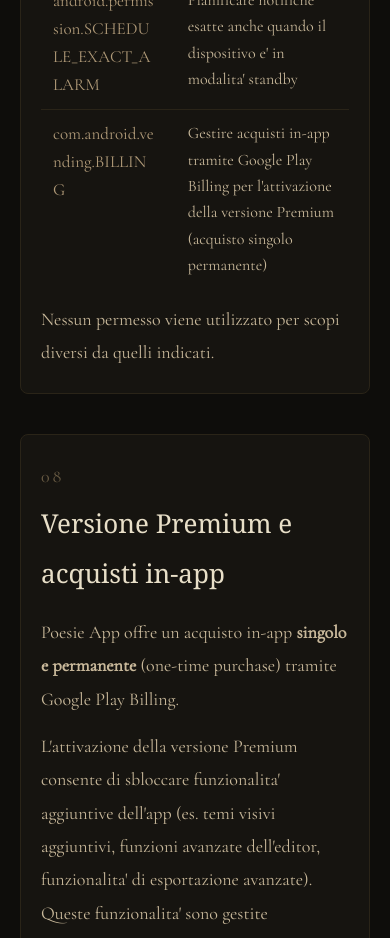
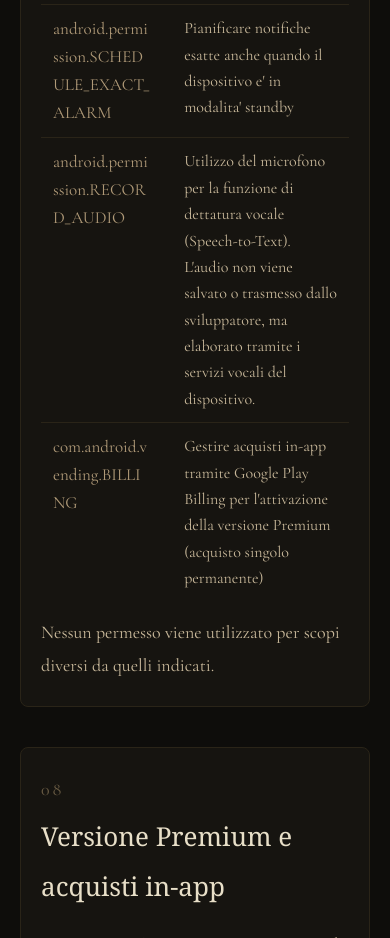
Before and after one commit to edobardo/poesie-app-privacy, a plain HTML site: page index.html in a window 390 px wide. Shown: the part 8300-9238 px from the top of the page. Drawn offline with nearby package versions, Linux system fonts and the light colour scheme; a web font is replaced by a local one.

Commit message:
Update index.html
Added microphone permission

```diff
--- a/index.html
+++ b/index.html
@@ -404,6 +404,10 @@
                     <td>Pianificare notifiche esatte anche quando il dispositivo e' in modalita' standby</td>
                 </tr>
                 <tr>
+                    <td>android.permission.RECORD_AUDIO</td>
+                    <td>Utilizzo del microfono per la funzione di dettatura vocale (Speech-to-Text). L'audio non viene salvato o trasmesso dallo sviluppatore, ma elaborato tramite i servizi vocali del dispositivo.</td>
+                </tr>
+                <tr>
                     <td>com.android.vending.BILLING</td>
                     <td>Gestire acquisti in&#8209;app tramite Google Play Billing per l'attivazione della versione Premium (acquisto singolo permanente)</td>
                 </tr>
```
